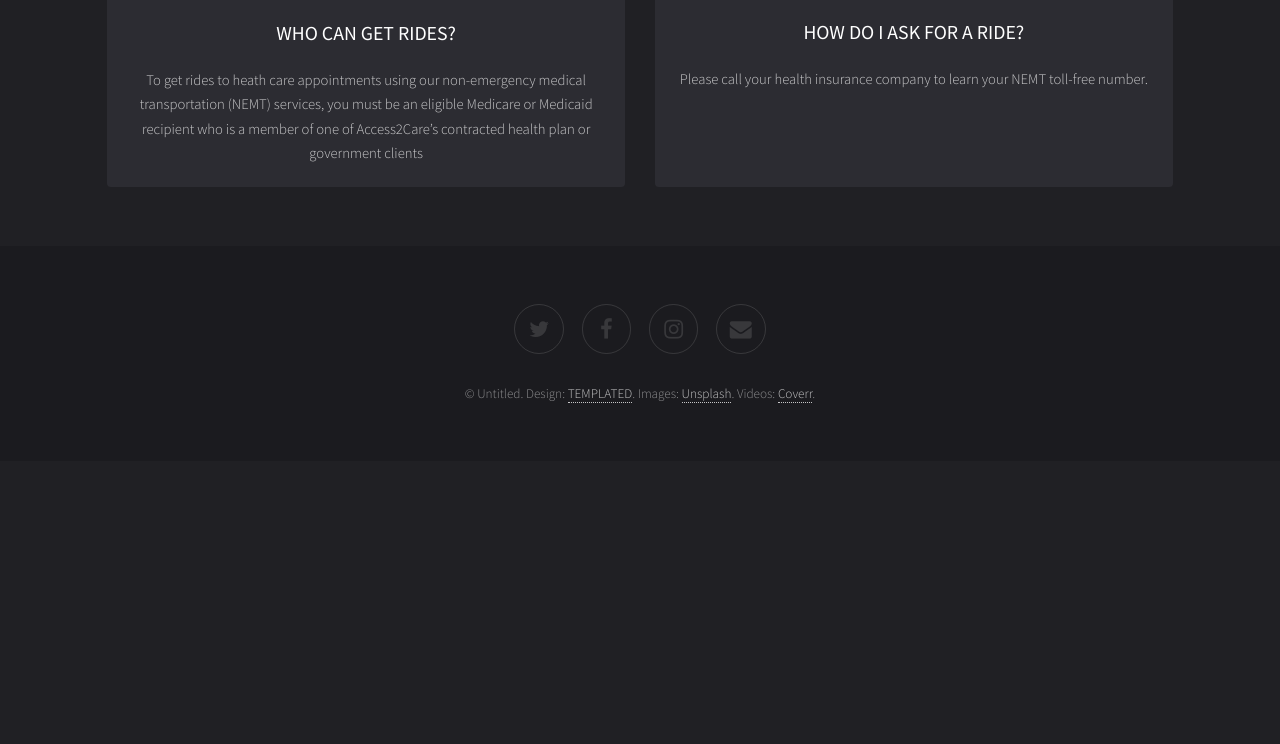
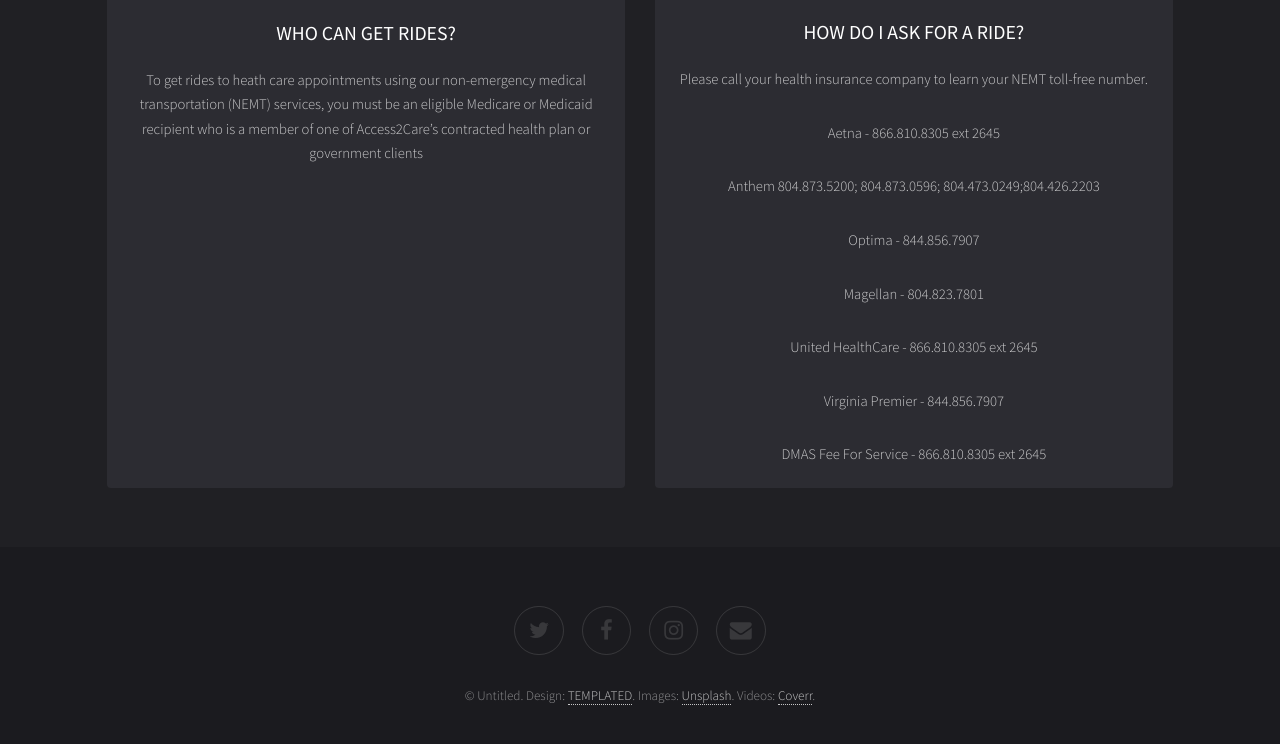
Before and after one commit to ezaccesscab/ezaccesscab.github.io, a plain HTML site: page index.html in a window 1280 px wide. Shown: the part 1026-1770 px from the top of the page. Before the commit the page ends 1487 px from the top, so only its background shows below. Drawn offline with Linux system fonts and the light colour scheme.

Commit message:
Update index.html

```diff
--- a/index.html
+++ b/index.html
@@ -52,6 +52,13 @@
 								<div class="inner">
 									<h3>HOW DO I ASK FOR A RIDE?</h3>
 									<p>Please call your health insurance company to learn your NEMT toll-free number.</p>
+									<p>Aetna - 866.810.8305 ext 2645</p>
+									<p>Anthem  804.873.5200; 804.873.0596; 804.473.0249;804.426.2203</p>
+									<p>Optima - 844.856.7907 </p>
+									<p>Magellan - 804.823.7801 </p>
+									<p>United HealthCare - 866.810.8305 ext 2645 </p>
+									<p>Virginia Premier - 844.856.7907</p>
+									<p>DMAS Fee For Service - 866.810.8305 ext 2645</p>
 
 								</div>
 							</div>
```
